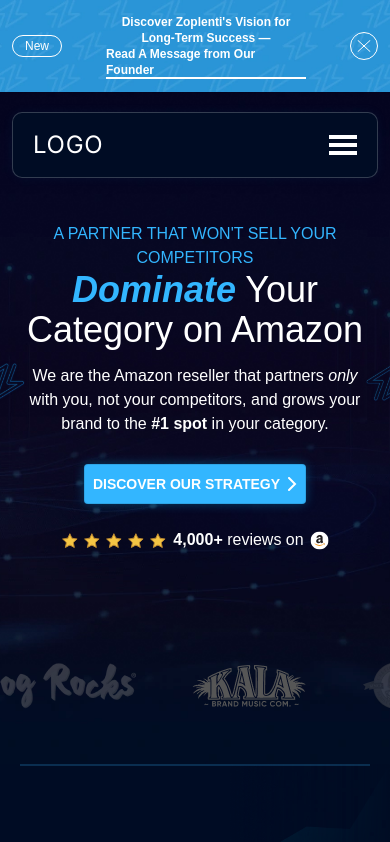
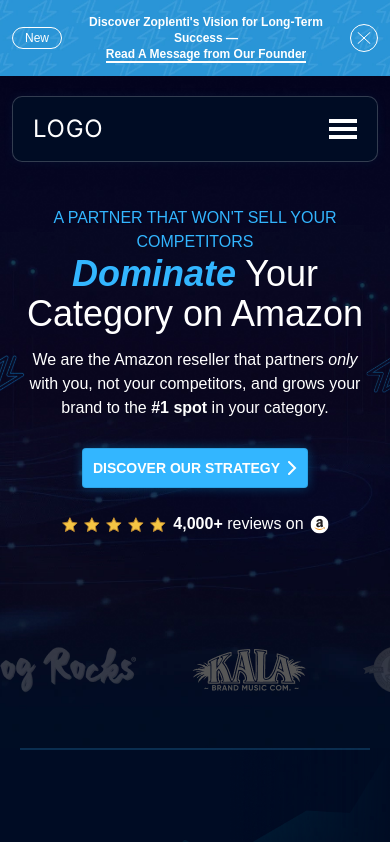
Before and after one commit to vikas-jakhar/Zoplenti, a React (Create React App) app: page / in a window 390 px wide. Shown: the top 842 px of the page. Built offline with nearby package versions, Linux system fonts and the light colour scheme.

Commit message:
leaders section update

```diff
--- a/src/App.css
+++ b/src/App.css
@@ -41,6 +41,14 @@
     font-weight: 700;
 }
 
+::-webkit-scrollbar {
+    width: 5px;
+}
+
+::-webkit-scrollbar-thumb {
+    background-color: #33B6FF;
+}
+
 .hero .rfm-marquee-container {
     overflow-x: visible !important;
 }
--- a/src/components/common/CommonButton.jsx
+++ b/src/components/common/CommonButton.jsx
@@ -2,7 +2,7 @@
 
 const CommonButton = (props) => {
     return (
-        <button className={`bg-light-blue font-bold text-sm sm:text-base h-10 sm:h-12 px-2 duration-300 ease-linear hover:bg-transparent hover:scale-95 rounded uppercase shadow-4xl text-white flex items-center gap-2 border hover:border-light-blue border-off-blue ${props.className}`}>{props.text} <Icon iconName='rightArrowIcon' /></button>
+        <button className={`bg-light-blue font-bold text-sm sm:text-base h-10 sm:h-12 px-2.5 duration-300 ease-linear hover:bg-transparent hover:scale-95 rounded uppercase shadow-4xl text-white flex items-center gap-2 border hover:border-light-blue border-off-blue ${props.className}`}>{props.text} <Icon iconName='rightArrowIcon' /></button>
     )
 }
 
--- a/src/components/common/Header.jsx
+++ b/src/components/common/Header.jsx
@@ -47,7 +47,7 @@
             <a href='#roadMapSection'
               aria-label='Strategy'
               onClick={ToggleOpen}
-              className="text-white font-normal text-xl"
+              className="text-white font-normal text-xl duration-300 ease-linear hover:text-light-blue  "
             >
               Strategy
             </a>
@@ -56,7 +56,7 @@
                 <button
                   aria-label={item.heading}
                   onClick={item.dropdown ? () => toggleDropdown(index) : ToggleOpen}
-                  className="text-white font-normal text-xl flex items-center gap-2"
+                  className="text-white font-normal duration-300 ease-linear hover:text-light-blue text-xl flex items-center gap-2"
                 >
                   {item.heading}
                   <div className={`${activeDropdown === index ? "rotate-180" : ""} duration-300 flex right-0 mt-2 ease-linear relative`}><Icon iconName='downIcon' /></div>
@@ -78,13 +78,13 @@
                 )}
               </div>
             ))}
-            <button className="font-normal text-white text-lg sm:hidden flex items-center gap-0.5 duration-300 ease-linear hover:scale-95">
+            <button className="font-normal text-white text-lg sm:hidden flex items-center gap-0.5 duration-300 ease-linear hover:text-light-blue">
               <img src={user} alt="user" className='w-6 h-6' /> Log in
             </button>
             <CommonButton className='sm:hidden flex' text="LET'S Talk" />
           </div>
           <div className="flex items-center gap-5">
-            <button className="font-normal text-white text-lg hidden sm:flex items-center gap-0.5 duration-300 ease-linear hover:scale-95">
+            <button className="font-normal text-white text-lg hidden sm:flex items-center gap-0.5 duration-300 ease-linear hover:text-light-blue">
               <img src={user} alt="user" className='w-6 h-6' /> Log in
             </button>
             <CommonButton className='hidden sm:flex' text="LET'S Talk" />
--- a/src/components/common/ScrollToTop.jsx
+++ b/src/components/common/ScrollToTop.jsx
@@ -1,4 +1,5 @@
 import React, { useEffect, useState } from 'react';
+import scrollIcon from "../../assets/images/svg/scroll-to-top.svg";
 
 const ScrollToTop = () => {
     const [visible, setVisible] = useState(false);
@@ -37,15 +38,13 @@
     return (
         <button
             onClick={Scroll}
-            className="bg-white border border-dark-green group place-items-center xl:w-16 xl:h-16 md:w-14 md:h-14 sm:w-12 sm:h-12 w-10 h-10 rounded-full fixed bottom-[1.5%] sm:bottom-[2%] md:bottom-[2%] cursor-pointer shadow-6xl duration-300 ease-linear z-30"
+            className="bg-white border border-dark-green hover:shadow-4xl hover:bg-off-black group group place-items-center xl:w-16 xl:h-16 md:w-14 md:h-14 sm:w-12 sm:h-12 w-10 h-10 rounded-full fixed bottom-[1.2%] sm:bottom-[2%] md:bottom-[2%] cursor-pointer shadow-6xl duration-300 ease-linear z-30"
             style={{
                 display: visible ? 'grid' : 'none',
                 right: isLargeScreen ? 'calc((100vw - 1920px) / 2 + 30px)' : '1.5%',
             }}
         >
-            <span className="sm:text-sm text-xs md:text-base text-offBlack font-bold duration-300 ease-linear">
-                {scrollPercent}%
-            </span>
+            <img src={scrollIcon} alt="scrollIcon" className='w-7/12' />
         </button>
     );
 };
--- a/src/components/home/Building.jsx
+++ b/src/components/home/Building.jsx
@@ -8,7 +8,7 @@
             <div className="flex items-center gap-2.5 pl-0 sm:pl-4 xl:pl-0">
                 <Icon className="min-w-8 min-h-8" iconName="bugermenuIcon" />
                 <div className="w-full building">
-                    <Marquee direction="right" speed="100">
+                    <Marquee direction="right" speed="100" pauseOnHover={true}>
                         {LEADER_LIST.map((obj, i) => (
                             <p
                                 key={i}
--- a/src/components/home/Notification.jsx
+++ b/src/components/home/Notification.jsx
@@ -9,9 +9,9 @@
     return (
         <div className={`w-full bg-notification-layer bg-center bg-no-repeat bg-cover py-3.5 px-3 sm:px-[30px] flex items-center overflow-hidden duration-300 ease-linear justify-between ${hide ? "max-h-0 !p-0" : ""}`}>
             <label className='border border-white py-0.5 px-3 sm:px-[18px] rounded-[70px] font-normal text-white text-xs sm:text-lg'>New</label>
-            <div className="flex items-center flex-col md:flex-row justify-center max-w-[200px] w-full sm:max-w-fit sm:w-fit md:gap-1">
+            <div className="flex items-center flex-col md:flex-row justify-center max-w-[250px] w-full sm:max-w-fit sm:w-fit md:gap-1">
                 <p className='font-bold text-xs md:text-sm lg:text-lg text-center text-white'>Discover Zoplenti's Vision for Long-Term Success — </p>
-                <a href="/" className='font-bold text-xs md:text-sm lg:text-lg text-white relative'> Read A Message from Our Founder <span className='-bottom-px absolute left-0 flex w-full h-0.5 bg-white'></span></a>
+                <a href="/" className='font-bold text-xs md:text-sm lg:text-lg duration-300 ease-linear  hover:text-off-black text-white relative group'> Read A Message from Our Founder <span className='-bottom-px absolute duration-300 ease-linear group-hover:bg-off-black left-0 flex w-full h-0.5 bg-white'></span></a>
             </div>
             <div onClick={handleToggle} className={`border border-white rounded-full flex w-7 h-7 justify-center items-center cursor-pointer`}><Icon className={`duration-300 ease-linear ${hide ? "rotate-90" : ""}`} iconName='crossIcon' /></div>
         </div>
--- a/src/components/home/Partner.jsx
+++ b/src/components/home/Partner.jsx
@@ -6,7 +6,7 @@
         <div id="brands" className="relative z-[10] pt-24">
             <div className="relative h-[76px]">
                 <div className="max-w-[1920px] mx-auto absolute top-0 left-0">
-                    <Marquee speed="100" direction="left" gradient={false}>
+                    <Marquee speed="100" direction="left" gradient={false} pauseOnHover={true}>
                         {PARTNERS_LIST.map((obj, i) => (
                             <div key={i} className="mx-7 move-slider sm:mx-[37px]">
                                 <img
--- a/src/components/home/Ready.jsx
+++ b/src/components/home/Ready.jsx
@@ -6,7 +6,7 @@
     return (
         <div className="lg:py-24 md:py-16 py-14 relative">
             <div className="container my-11">
-                <div className="xl:flex grid grid-cols-1 lg:grid-cols-2 justify-between items-center gap-[90px] lg:gap-24">
+                <div className="xl:flex grid grid-cols-1 lg:grid-cols-2 justify-between items-center gap-16 sm:gap-[90px] lg:gap-24">
                     <div className="xl:max-w-[548px]">
                         <CommonHeading className='text-center sm:text-left xl:leading-[64px]' text=' Ready to dominate your category?' />
                         <p className="text-white text-center sm:text-left font-normal text-xl leading-9 mt-4 pt-0.5">
```
Also changed, not shown: src/assets/images/svg/scroll-to-top.svg (added).
